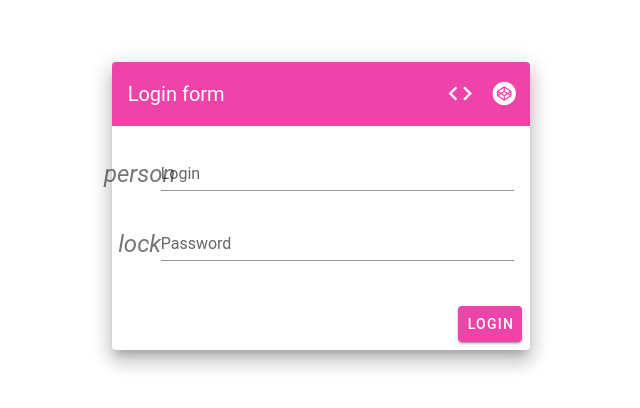
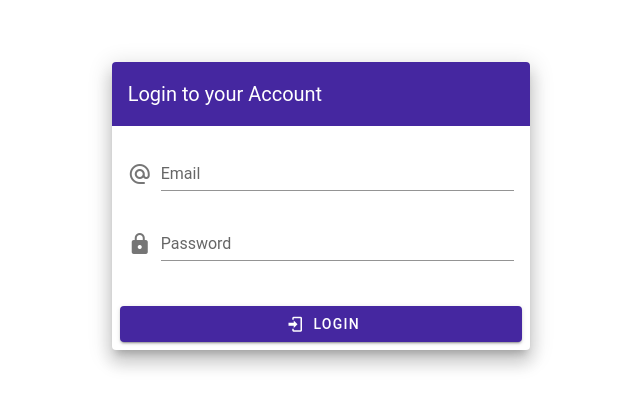
Before and after one commit to charles2k16/jobCms, a Vue app: page /login in a window 1280 px wide. Shown: the part 194-602 px from the top of the page, without its empty margins (319-959 px from the left). Built offline with nearby package versions, Linux system fonts and the light colour scheme; a small style sheet from the web is missing.

Commit message:
navbar fixed

```diff
--- a/package.json
+++ b/package.json
@@ -9,7 +9,6 @@
     "lint": "vue-cli-service lint"
   },
   "dependencies": {
-    "@mdi/font": "^3.6.95",
     "core-js": "^3.6.4",
     "roboto-fontface": "*",
     "vue": "^2.6.11",
@@ -18,6 +17,7 @@
     "vuex": "^3.1.2"
   },
   "devDependencies": {
+    "@mdi/font": "^4.9.95",
     "@vue/cli-plugin-babel": "^4.2.0",
     "@vue/cli-plugin-eslint": "^4.2.0",
     "@vue/cli-plugin-unit-jest": "^4.2.0",
--- a/src/containers/NavBar.vue
+++ b/src/containers/NavBar.vue
@@ -1,31 +1,48 @@
 <template>
   <v-app-bar app>
       <div class="d-flex align-center">
-        <v-img
-          alt="Logo"
-          class="shrink mr-2"
-          contain
+        <v-img alt="Logo" contain class="mr-2"
           src="../assets/images/logo.png"
           transition="scale-transition"
-          width="40"
+          width="150"
         />
       </div>
+      <v-spacer></v-spacer>
+      <v-btn text small>Find Jobs</v-btn>
+      <v-btn text small>Career Tips</v-btn>
+      <v-chip class="ma-2" color="primary" outlined pill>
+        User Account
+        <v-icon right>mdi-account-outline</v-icon>
+      </v-chip>
+      <v-menu open-on-hover top offset-y>
+      <template v-slot:activator="{ on }">
+        <v-btn color="primary" icon dark v-on="on">
+          <v-icon>mdi-dots-vertical</v-icon>
+        </v-btn>
+      </template>
 
-      <v-spacer></v-spacer>
-
-      <v-btn
-        href="https://github.com/vuetifyjs/vuetify/releases/latest"
-        target="_blank"
-        text
-      >
-        <span class="mr-2">Latest Release</span>
-        <v-icon>mdi-open-in-new</v-icon>
-      </v-btn>
+      <v-list>
+        <v-list-item
+          v-for="(item, index) in items"
+          :key="index"
+        >
+          <v-list-item-title>{{ item.title }}</v-list-item-title>
+        </v-list-item>
+      </v-list>
+    </v-menu>
     </v-app-bar>
 </template>
 
 <script>
 export default {
-  name: "NavBar"
+  name: "NavBar",
+  data () {
+    return {
+      items: [
+        { title: "Logout"},
+        { title: "Profile" },
+      ]
+    }
+  }
 }
 </script>
--- a/src/main.js
+++ b/src/main.js
@@ -4,7 +4,6 @@ import router from "./router";
 import store from "./store";
 import vuetify from "./plugins/vuetify";
 import "roboto-fontface/css/roboto/roboto-fontface.css";
-import "@mdi/font/css/materialdesignicons.css";
 
 Vue.config.productionTip = false;
 
--- a/src/plugins/vuetify.js
+++ b/src/plugins/vuetify.js
@@ -1,6 +1,7 @@
 import Vue from "vue";
 import Vuetify from "vuetify";
 import "vuetify/dist/vuetify.min.css";
+import '@mdi/font/css/materialdesignicons.css'
 
 Vue.use(Vuetify);
 
@@ -8,7 +9,7 @@ export default new Vuetify({
   theme: {
     themes: {
       light: {
-        primary: "#ee44aa",
+        primary: "#4527A0",
         secondary: "#424242",
         accent: "#82B1FF",
         error: "#FF5252",
@@ -18,4 +19,7 @@ export default new Vuetify({
       },
     },
   },
+  icons: {
+    iconfont: "mdi", // 'mdi' || 'mdiSvg' || 'md' || 'fa' || 'fa4' || 'faSvg'
+  },
 });
--- a/src/views/Login.vue
+++ b/src/views/Login.vue
@@ -1,76 +1,39 @@
 <template>
   <v-content>
-    <v-container
-      fluid
-      fill-height
-    >
-      <v-layout
-        align-center
-        justify-center
-      >
-        <v-flex
-          xs12
-          sm8
-          md4
-        >
+    <v-container fluid fill-height>
+      <v-layout align-center justify-center>
+        <v-flex xs12 sm8 md4>
           <v-card class="elevation-12">
-            <v-toolbar
-              color="primary"
-              dark
-              flat
-            >
-              <v-toolbar-title>Login form</v-toolbar-title>
-              <v-spacer></v-spacer>
-              <v-tooltip bottom>
-                <template v-slot:activator="{ on }">
-                  <v-btn
-                    :href="source"
-                    icon
-                    large
-                    target="_blank"
-                    v-on="on"
-                  >
-                    <v-icon>mdi-code-tags</v-icon>
-                  </v-btn>
-                </template>
-                <span>Source</span>
-              </v-tooltip>
-              <v-tooltip right>
-                <template v-slot:activator="{ on }">
-                  <v-btn
-                    icon
-                    large
-                    href="https://codepen.io/johnjleider/pen/pMvGQO"
-                    target="_blank"
-                    v-on="on"
-                  >
-                    <v-icon>mdi-codepen</v-icon>
-                  </v-btn>
-                </template>
-                <span>Codepen</span>
-              </v-tooltip>
+            <v-toolbar color="primary" dark flat>
+              <v-toolbar-title>Login to your Account</v-toolbar-title>
             </v-toolbar>
             <v-card-text>
               <v-form>
                 <v-text-field
-                  label="Login"
-                  name="login"
-                  prepend-icon="person"
+                  label="Email"
+                  name="email"
+                  prepend-icon="mdi-at"
                   type="text"
                 ></v-text-field>
 
                 <v-text-field
-                  id="password"
                   label="Password"
                   name="password"
-                  prepend-icon="lock"
+                  prepend-icon="mdi-lock"
                   type="password"
                 ></v-text-field>
               </v-form>
             </v-card-text>
             <v-card-actions>
-              <v-spacer></v-spacer>
-              <v-btn color="primary">Login</v-btn>
+              <v-btn :loading="loading"
+              :disabled="loading"
+              block
+              color="primary"
+              class="white--text"
+              @click="login">
+              <v-icon left dark>mdi-login</v-icon>
+              Login
+            </v-btn>
             </v-card-actions>
           </v-card>
         </v-flex>
@@ -78,3 +41,18 @@
     </v-container>
   </v-content>
 </template>
+
+<script>
+export default {
+  data () {
+    return {
+      loading: false
+    }
+  },
+  methods: {
+    login () {
+      this.loading = true
+    }
+  }
+}
+</script>
```
Also changed, not shown: 1 other file (tests, documents, lock files or other folders).
